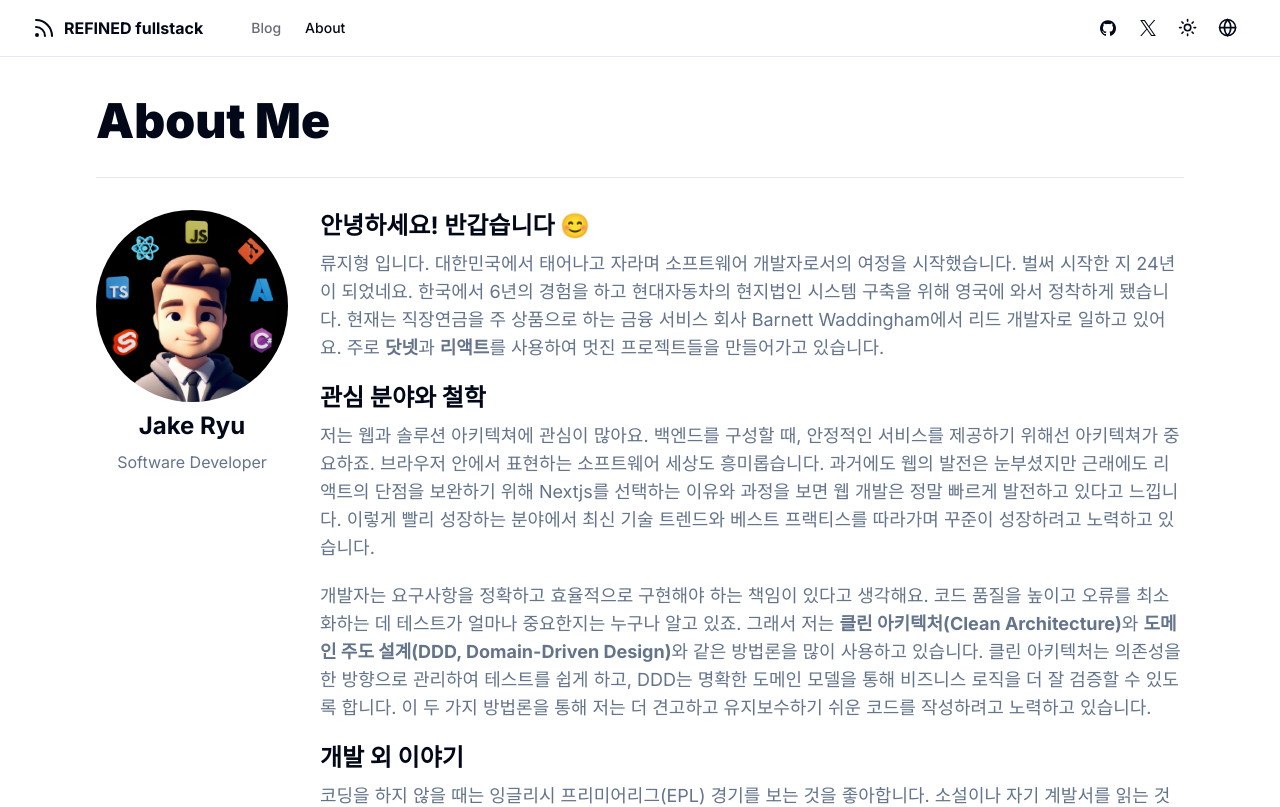
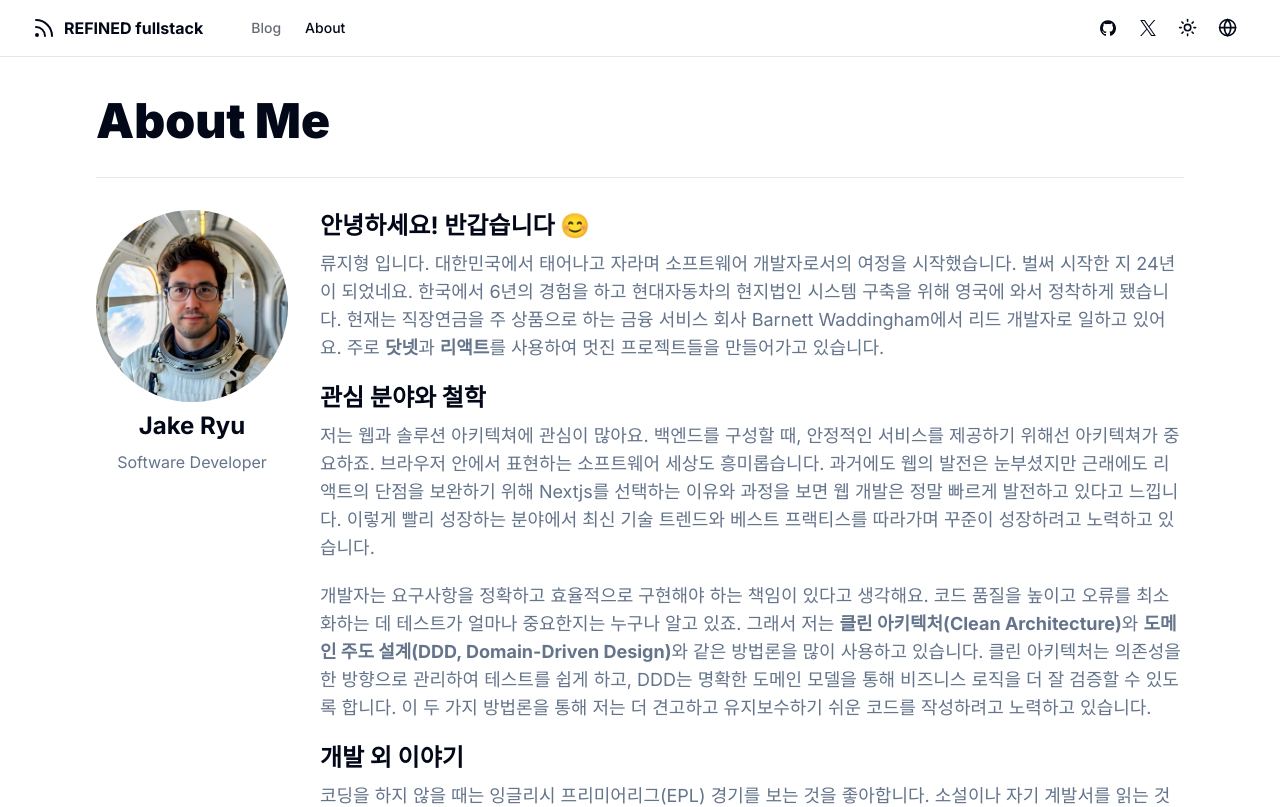
Before and after one commit to JakeRyu/velite-blog, a Next.js app: page /about in a window 1280 px wide. Shown: the top 807 px of the page. Built offline with nearby package versions, Linux system fonts and the light colour scheme; no server answers.

Commit message:
Update avatar

```diff
--- a/app/about/page.tsx
+++ b/app/about/page.tsx
@@ -32,7 +32,7 @@ export default async function AboutPage() {
       <div className="flex flex-col md:flex-row gap-8 items-center md:items-start">
         <div className="min-w-48 max-w-48 flex flex-col gap-2">
           <Avatar className="h-48 w-48">
-            <AvatarImage src="/avatar.png" alt={siteConfig.author} />
+            <AvatarImage src="/astronaut.jpeg" alt={siteConfig.author} />
             <AvatarFallback>JC</AvatarFallback>
           </Avatar>
           <h2 className="text-2xl font-bold text-center break-words">
```
Also changed, not shown: public/astronaut.jpeg (added).
